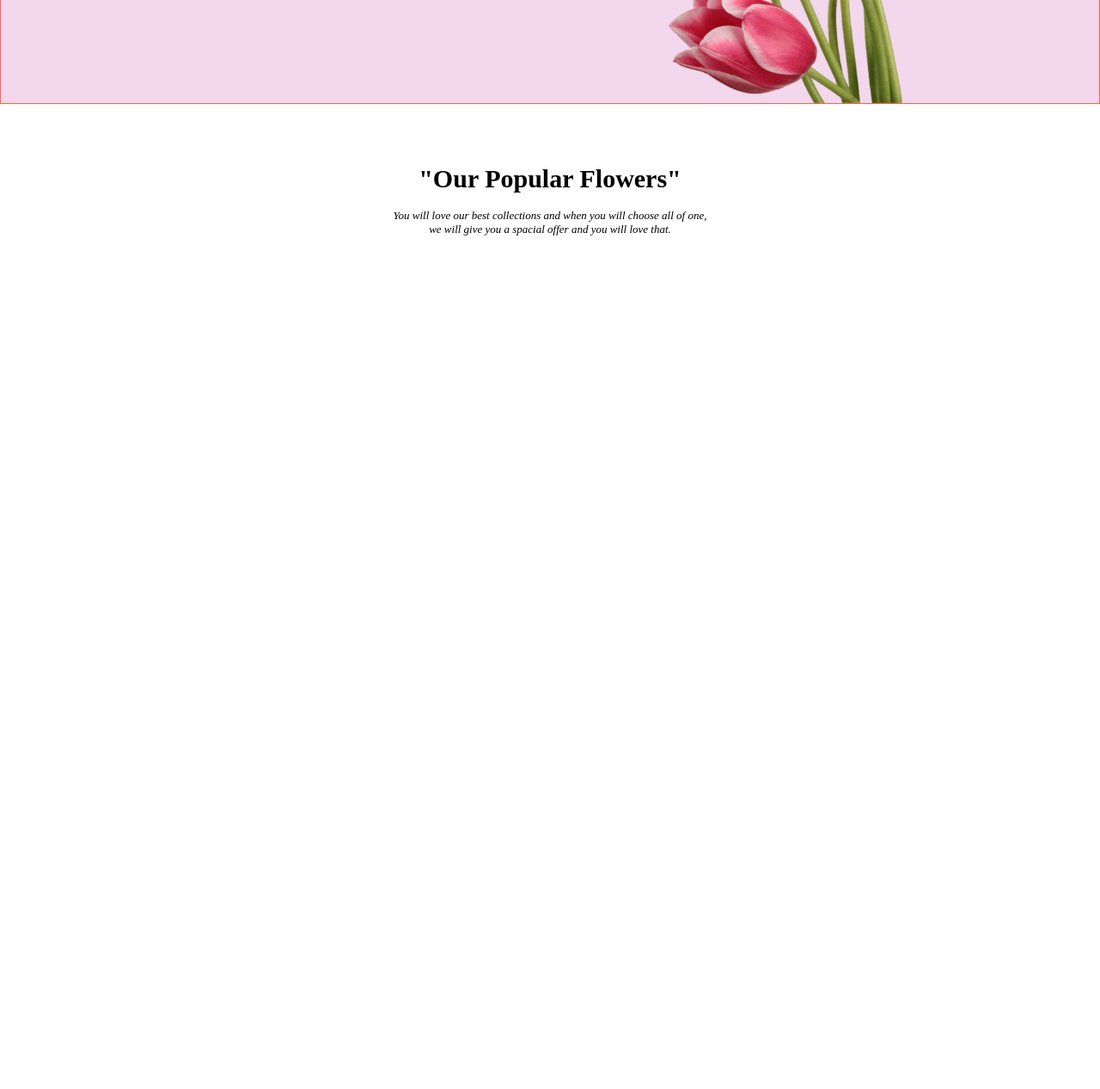
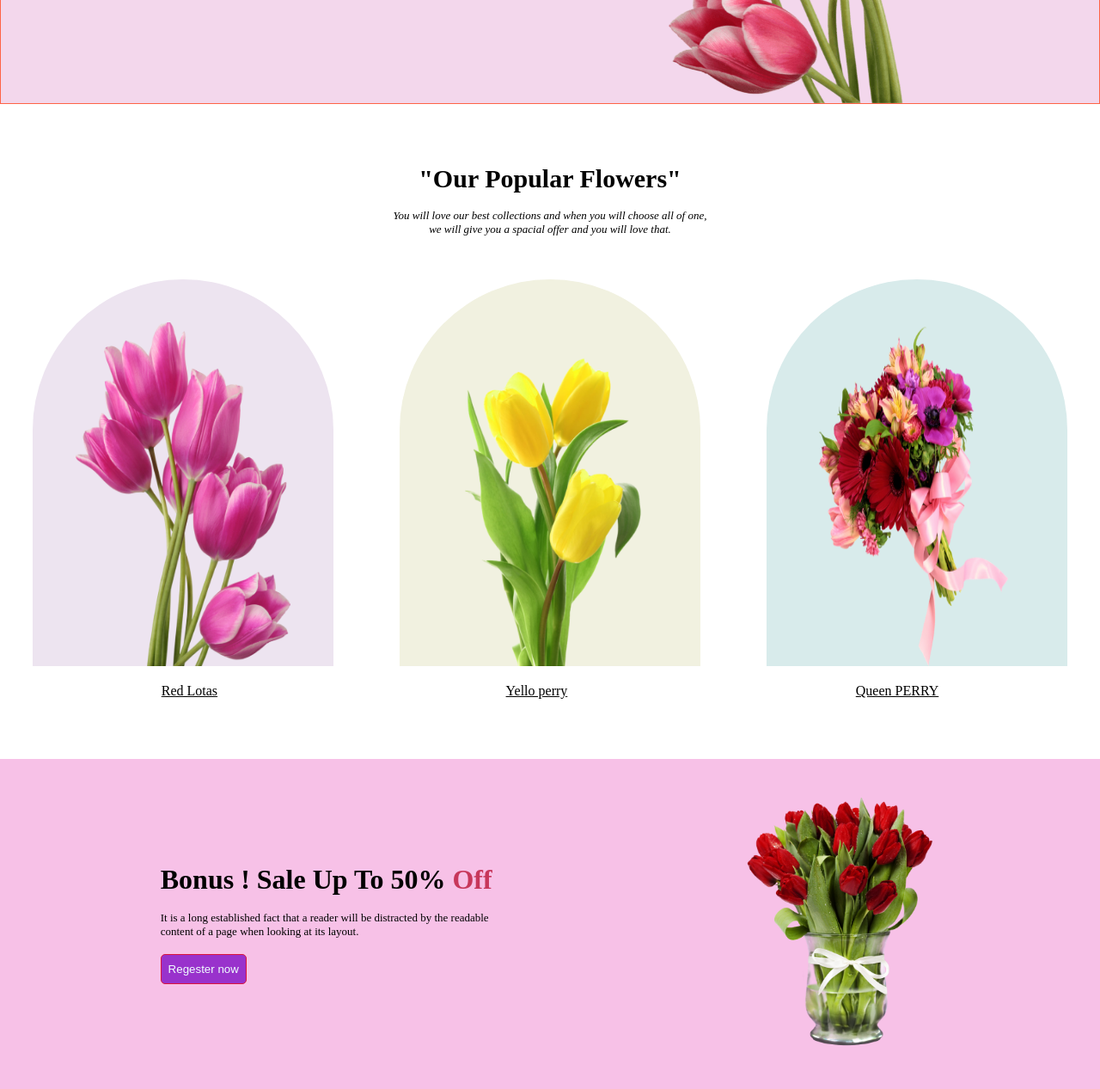
Before and after one commit to riyadcrn/flowerhut, a plain HTML site: page index.html in a window 1280 px wide. Shown: the part 508-1775 px from the top of the page at 86% size. Before the commit the page ends 808 px from the top, so only its background shows below. Drawn offline with Linux system fonts and the light colour scheme.

Commit message:
deal and photo section add

```diff
--- a/index.html
+++ b/index.html
@@ -52,18 +52,45 @@
 <!-- this is photo section  -->
 <section>
 
+<div  class="photo">
+
+    <div class="pp"><img class="fa" src="Flower Asset/pngwing 6.png"> </div>
+    <div class="pp1"><img class="fa" src="Flower Asset/pngwing 7.png"></div>
+    <div class="pp2"><img class="fa" src="Flower Asset/pngwing 5.png"></div>
+
+</div>
+<div class="text">
+    <div> <U>Red Lotas</U></div>
+    <div><U>Yello perry</U></div>
+    <div><U>Queen PERRY</U></div>
+</div>
+</section>
+ <!-- this is deal section -->
+<section>
+
+<div class="dell">
+<div>
+<h1 class="h">Bonus ! Sale Up To 50% <span style="color: rgb(199, 55, 91);">Off</span> </h1><br>
+<p class="p">It is a long established fact that a reader will be distracted by the readable<br>
+    content of a page when looking at its layout.</p><br>
+
+<button class="but">Regester now</button>
+</div>
+<div>
+<img class="dellpic" src="Flower Asset/pngwing 8.png">
+
+
+</div>
 
 
 
-
-
+</div>
 
 
 
 
 
 </section>
-
 
 
 
--- a/style.css
+++ b/style.css
@@ -72,3 +72,61 @@ margin-bottom: 25px;
     font-style: italic;
     font-size: small;
 }
+  .photo{
+display: flex;
+align-items: center;
+justify-content: space-around;
+
+
+padding-top: 25px;
+  }
+
+.pp{height: 450px;
+    width: 350px;
+    background-color: rgb(237, 228, 240);
+    gap:20px;
+border-top-left-radius: 300px;
+border-top-right-radius: 300px;
+    }
+
+    .pp1{height: 450px;
+        width: 350px;
+        background-color: rgb(241, 241, 224);
+
+
+        gap:20px;
+    border-top-left-radius: 300px;
+    border-top-right-radius: 300px;
+        }
+
+        .pp2{height: 450px;
+            width: 350px;
+            background-color: rgb(216, 235, 235);
+
+            gap:20px;
+
+        border-top-left-radius: 300px;
+        border-top-right-radius: 300px;
+            }
+   .fa{
+ height:400px ;
+width: 250px;
+padding: 50px;
+ }
+ .text{ display: flex;
+align-items: center;
+justify-content: space-around;
+padding: 10px;
+margin: 10px;
+ }
+ .dell{
+margin-top: 60px;
+padding: 40px;
+display: flex;
+align-items: center;
+justify-content: space-around;
+background-color: rgb(247, 193, 231);
+ }
+ .dellpic{
+height: 300px;
+ }
```
